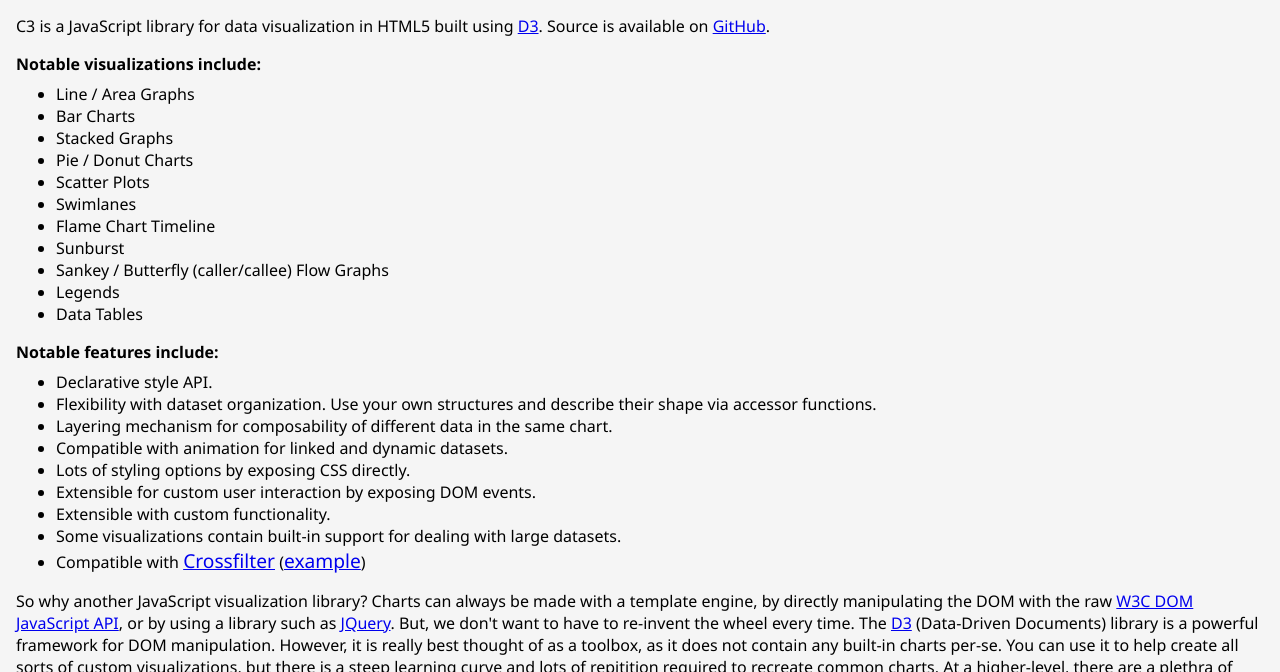
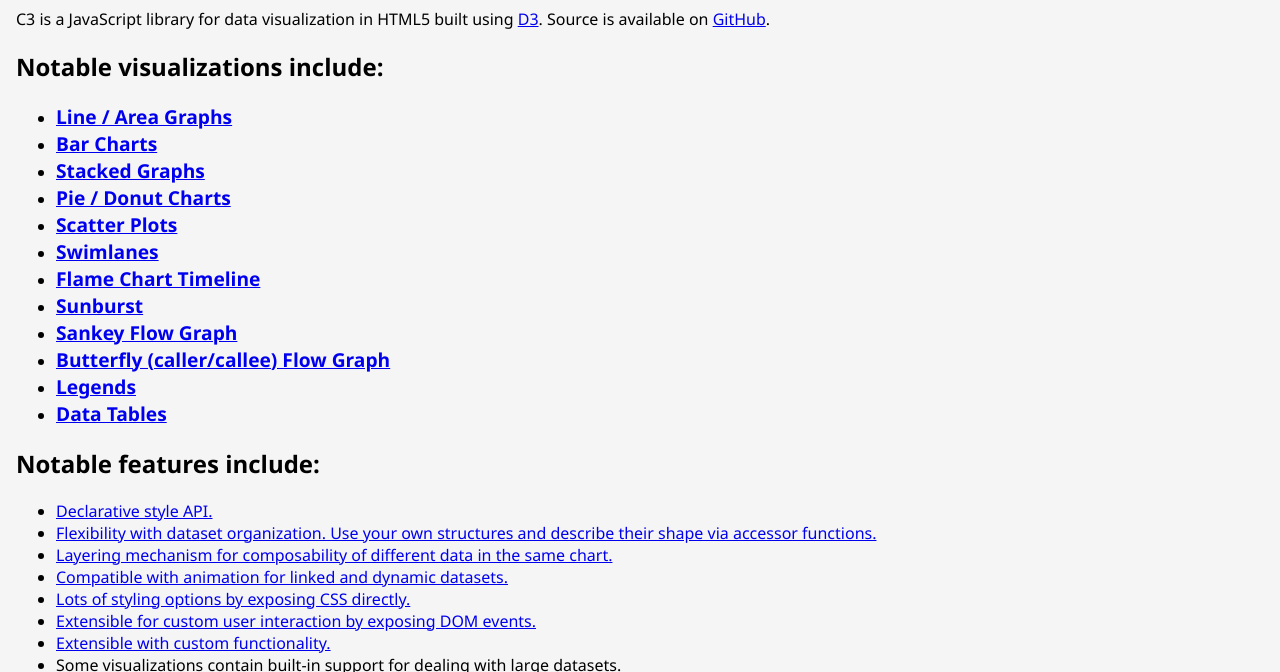
Before and after one commit to drarmstr/chartcollection, a plain HTML site: page index.html in a window 1280 px wide. Shown: the part 128-800 px from the top of the page. Drawn offline with Linux system fonts and the light colour scheme.

Commit message:
Polish documentation

```diff
--- a/index.html
+++ b/index.html
@@ -10,7 +10,7 @@
     <link rel="stylesheet" href="css/doc.css" />
 
     <style>
-        li a {
+        li a b {
             font-size: larger;
         }
         header img {
@@ -43,39 +43,61 @@
                 C3 is a JavaScript library for data visualization in HTML5 built using <a href="http://d3js.org">D3</a>.
                 Source is available on <a href="https://github.com/drarmstr/c3">GitHub</a>.
             </p>
-            <p>
-                <b>Notable visualizations include:</b>
-            </p>
+            <h2>Notable visualizations include:</h2>
             <ul>
-                <li>Line / Area Graphs</li>
-                <li>Bar Charts</li>
-                <li>Stacked Graphs</li>
-                <li>Pie / Donut Charts</li>
-                <li>Scatter Plots</li>
-                <li>Swimlanes</li>
-                <li>Flame Chart Timeline</li>
-                <li>Sunburst</li>
-                <li>Sankey / Butterfly (caller/callee) Flow Graphs</li>
-                <li>Legends</li>
-                <li>Data Tables</li>
+                <li><a href="examples/#plot_zoom"><b>Line / Area Graphs</b></a></li>
+                <li><a href="examples/#stack"><b>Bar Charts</b></a></li>
+                <li><a href="examples/#stack"><b>Stacked Graphs</b></a></li>
+                <li><a href="examples/#pie"><b>Pie / Donut Charts</b></a></li>
+                <li><a href="examples/#scatterplot"><b>Scatter Plots</b></a></li>
+                <li><a href="examples/#swimlanes"><b>Swimlanes</b></a></li>
+                <li><a href="examples/#flamechart_sunburst"><b>Flame Chart Timeline</b></a></li>
+                <li><a href="examples/#flamechart_sunburst"><b>Sunburst</b></a></li>
+                <li><a href="examples/#sankey"><b>Sankey Flow Graph</b></a></li>
+                <li><a href="examples/#butterfly"><b>Butterfly (caller/callee) Flow Graph</b></a></li>
+                <li><a href="examples/#legend"><b>Legends</b></a></li>
+                <li><a href="examples/#table_searchable"><b>Data Tables</b></a></li>
             </ul>
-            <p>
-                <b>Notable features include:</b>
-            </p>
+            <h2>Notable features include:</h2>
             <ul>
-                <li>Declarative style API.</li>
-                <li>Flexibility with dataset organization.  Use your own structures and describe their shape via accessor functions.</li>
-                <li>Layering mechanism for composability of different data in the same chart.</li>
-                <li>Compatible with animation for linked and dynamic datasets.</li>
-                <li>Lots of styling options by exposing CSS directly.</li>
-                <li>Extensible for custom user interaction by exposing DOM events.</li>
-                <li>Extensible with custom functionality.</li>
+                <li><a href="api.html">Declarative style API.</a></li>
+                <li>
+                    <a href="api.html#datasets">
+                        Flexibility with dataset organization.  Use your own structures and describe their shape via accessor functions.
+                    </a>
+                </li>
+                <li>
+                    <a href="api.html#layers">
+                        Layering mechanism for composability of different data in the same chart.
+                    </a>
+                </li>
+                <li>
+                    <a href="api.html#selection_options">
+                        Compatible with animation for linked and dynamic datasets.
+                    </a>
+                </li>
+                <li>
+                    <a href="api.html#styling">
+                        Lots of styling options by exposing CSS directly.
+                    </a>
+                </li>
+                <li>
+                    <a href="api.html#events">
+                        Extensible for custom user interaction by exposing DOM events.
+                    </a>
+                </li>
+                <li>
+                    <a href="api.html#extensibility">
+                        Extensible with custom functionality.
+                    </a>
+                </li>
                 <li>Some visualizations contain built-in support for dealing with large datasets.</li>
                 <li>
                     Compatible with <a href="http://crossfilter.github.io/crossfilter/">Crossfilter</a>
-                    (<a href="http://drarmstr.github.io/c3/examples/#worldbank">example</a>)
+                    (<a href="examples/#worldbank">example</a>)
                 </li>
             </ul>
+            <h2>Overview</h2>
             <p>
                 So why another JavaScript visualization library?
                 Charts can always be made with a template engine, by directly manipulating the DOM
@@ -126,17 +148,20 @@
         <section>
             <h1>Usage</h1>
             <p>
-                To use C3, simply include <code>d3.js</code>, <code>c3.js</code>, <code>c3.css</code>,
-                and any desired C3 visualizations.  For example:
+                To use C3, simply include <code>d3.js</code>, <code>c3.js</code>, and <code>c3.css</code>:
                 <blockquote><pre>
 &lt;script src="d3.js"&gt;&lt;/script&gt;
+&lt;script src="c3.js"&gt;&lt;/script&gt;
 &lt;link rel="stylesheet" href="c3.css"&gt;
-&lt;script src="c3.js"&gt;&lt;/script&gt;
+</pre></blockquote>
+                And then include any desired C3 visualizations.  For example:
+                <blockquote><pre>
 &lt;script src="c3-table.js"&gt;&lt;/script&gt;
 &lt;script src="c3-plot.js"&gt;&lt;/script&gt;
 &lt;script src="c3-layers.js"&gt;&lt;/script&gt;
 &lt;script src="c3-legend.js"&gt;&lt;/script&gt;
 &lt;script src="c3-polar.js"&gt;&lt;/script&gt;
+&lt;script src="c3-graph.js"&gt;&lt;/script&gt;
 </pre></blockquote>
             </p>
             <p>
```
Also changed, not shown: api.html (+9 -6 lines), README.md.
